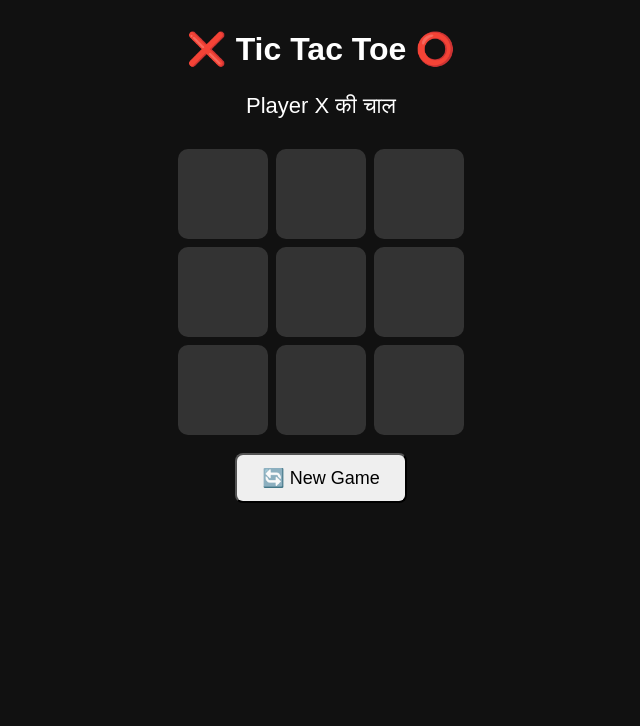
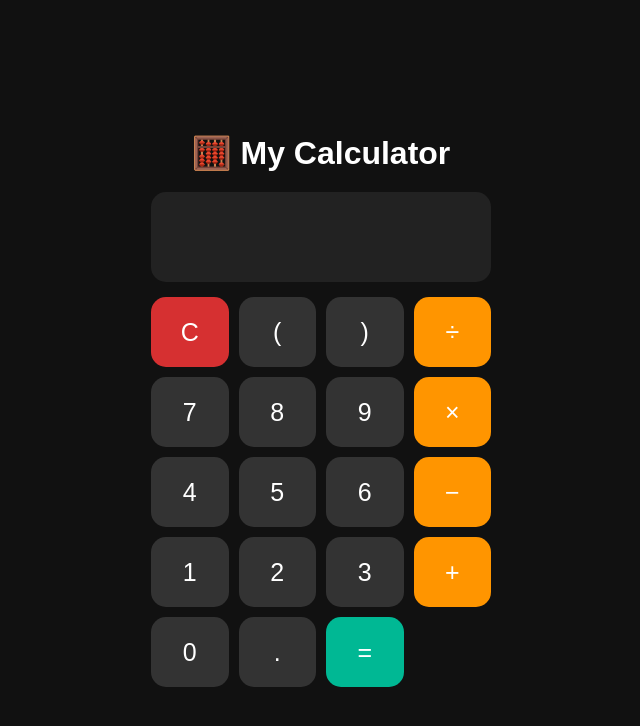
Before and after one commit to vikash12356789/My-website, a plain HTML site: page index.html in a window 1280 px wide. Shown: the whole page, without its empty margins (319-959 px from the left). Drawn offline with Linux system fonts and the light colour scheme.

Commit message:
Add files via upload

```diff
--- a/index.html
+++ b/index.html
@@ -1,158 +1,136 @@
 <!DOCTYPE html>
 <html>
 <head>
-    <title>Tic Tac Toe Game</title>
+    <meta name="viewport" content="width=device-width, initial-scale=1.0">
+    <title>My Calculator</title>
 
     <style>
+        * {
+            box-sizing: border-box;
+        }
+
         body {
+            margin: 0;
+            background: #111;
             font-family: Arial;
+            display: flex;
+            justify-content: center;
+            align-items: center;
+            min-height: 100vh;
+        }
+
+        .app {
+            width: 100%;
+            max-width: 380px;
+            padding: 20px;
+        }
+
+        h1 {
+            color: white;
             text-align: center;
-            background: #111;
+            margin-bottom: 20px;
+        }
+
+        #display {
+            width: 100%;
+            height: 90px;
+            border: none;
+            border-radius: 15px;
+            background: #222;
+            color: white;
+            font-size: 35px;
+            text-align: right;
+            padding: 15px;
+            margin-bottom: 15px;
+        }
+
+        .buttons {
+            display: grid;
+            grid-template-columns: repeat(4, 1fr);
+            gap: 10px;
+        }
+
+        button {
+            height: 70px;
+            border: none;
+            border-radius: 15px;
+            font-size: 25px;
+            background: #333;
             color: white;
         }
 
-        h1 {
-            margin-top: 30px;
+        button:active {
+            transform: scale(0.95);
         }
 
-        #game {
-            display: grid;
-            grid-template-columns: repeat(3, 90px);
-            gap: 8px;
-            justify-content: center;
-            margin-top: 30px;
+        .operator {
+            background: #ff9500;
         }
 
-        .box {
-            width: 90px;
-            height: 90px;
-            font-size: 40px;
-            background: #333;
-            color: white;
-            border: none;
-            border-radius: 10px;
+        .clear {
+            background: #d63031;
         }
 
-        #message {
-            font-size: 22px;
-            margin: 25px;
-        }
-
-        button {
-            cursor: pointer;
-        }
-
-        #reset {
-            padding: 12px 25px;
-            font-size: 18px;
-            border-radius: 8px;
+        .equal {
+            background: #00b894;
         }
     </style>
 </head>
 
 <body>
 
-    <h1>❌ Tic Tac Toe ⭕</h1>
+<div class="app">
 
-    <p id="message">Player X की चाल</p>
+    <h1>🧮 My Calculator</h1>
 
-    <div id="game">
-        <button class="box" onclick="play(0)"></button>
-        <button class="box" onclick="play(1)"></button>
-        <button class="box" onclick="play(2)"></button>
+    <input type="text" id="display" readonly>
 
-        <button class="box" onclick="play(3)"></button>
-        <button class="box" onclick="play(4)"></button>
-        <button class="box" onclick="play(5)"></button>
+    <div class="buttons">
 
-        <button class="box" onclick="play(6)"></button>
-        <button class="box" onclick="play(7)"></button>
-        <button class="box" onclick="play(8)"></button>
+        <button class="clear" onclick="clearDisplay()">C</button>
+        <button onclick="add('(')">(</button>
+        <button onclick="add(')')">)</button>
+        <button class="operator" onclick="add('/')">÷</button>
+
+        <button onclick="add('7')">7</button>
+        <button onclick="add('8')">8</button>
+        <button onclick="add('9')">9</button>
+        <button class="operator" onclick="add('*')">×</button>
+
+        <button onclick="add('4')">4</button>
+        <button onclick="add('5')">5</button>
+        <button onclick="add('6')">6</button>
+        <button class="operator" onclick="add('-')">−</button>
+
+        <button onclick="add('1')">1</button>
+        <button onclick="add('2')">2</button>
+        <button onclick="add('3')">3</button>
+        <button class="operator" onclick="add('+')">+</button>
+
+        <button onclick="add('0')">0</button>
+        <button onclick="add('.')">.</button>
+        <button class="equal" onclick="calculate()">=</button>
+
     </div>
 
-    <br>
-
-    <button id="reset" onclick="resetGame()">🔄 New Game</button>
+</div>
 
 <script>
-        let board = ["", "", "", "", "", "", "", ""];
-        let player = "X";
-        let gameOver = false;
-
-        function play(index) {
-
-            if (board[index] != "" || gameOver) {
-                return;
+function add(value) {
+    document.getElementById("display").value += value;
 }
 
-            board[index] = player;
-            document.getElementsByClassName("box")[index].innerHTML = player;
-
-            if (checkWinner()) {
-                document.getElementById("message").innerHTML =
-                    "🎉 Player " + player + " जीत गया!";
-                gameOver = true;
-                return;
+function clearDisplay() {
+    document.getElementById("display").value = "";
 }
 
-            if (!board.includes("")) {
-                document.getElementById("message").innerHTML =
-                    "🤝 Game Draw!";
-                gameOver = true;
-                return;
+function calculate() {
+    try {
+        let result = eval(document.getElementById("display").value);
+        document.getElementById("display").value = result;
+    } catch {
+        document.getElementById("display").value = "Error";
     }
-
-            player = player == "X" ? "O" : "X";
-
-            document.getElementById("message").innerHTML =
-                "Player " + player + " की चाल";
-        }
-
-        function checkWinner() {
-
-            let wins = [
-                [0,1,2],
-                [3,4,5],
-                [6,7,8],
-                [0,3,6],
-                [1,4,7],
-                [2,5,8],
-                [0,4,8],
-                [2,4,6]
-            ];
-
-            for (let combination of wins) {
-
-                let a = combination[0];
-                let b = combination[1];
-                let c = combination[2];
-
-                if (
-                    board[a] != "" &&
-                    board[a] == board[b] &&
-                    board[b] == board[c]
-                ) {
-                    return true;
-                }
-            }
-
-            return false;
-        }
-
-        function resetGame() {
-
-            board = ["", "", "", "", "", "", "", ""];
-            player = "X";
-            gameOver = false;
-
-            let boxes = document.getElementsByClassName("box");
-
-            for (let box of boxes) {
-                box.innerHTML = "";
-            }
-
-            document.getElementById("message").innerHTML =
-                "Player X की चाल";
 }
 </script>
 
```
Lines whose indentation alone changed are shown as unchanged.
